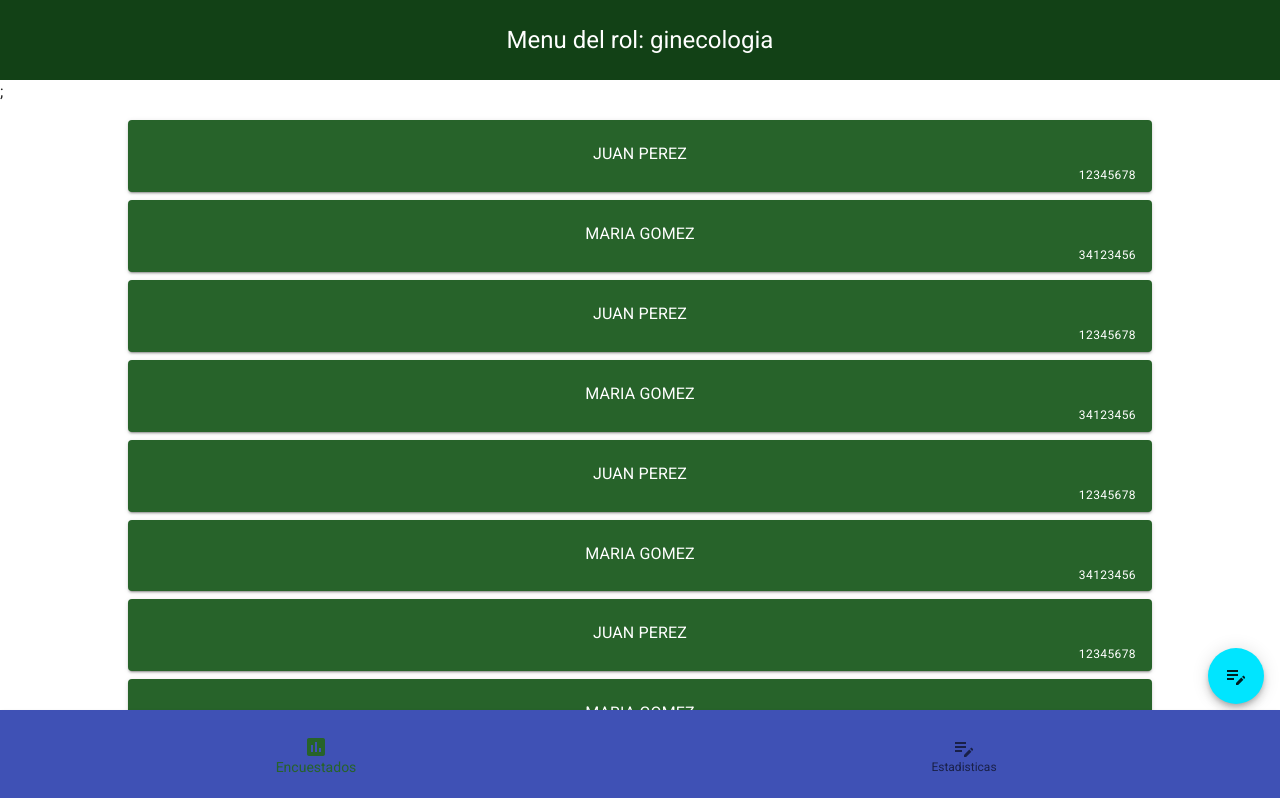
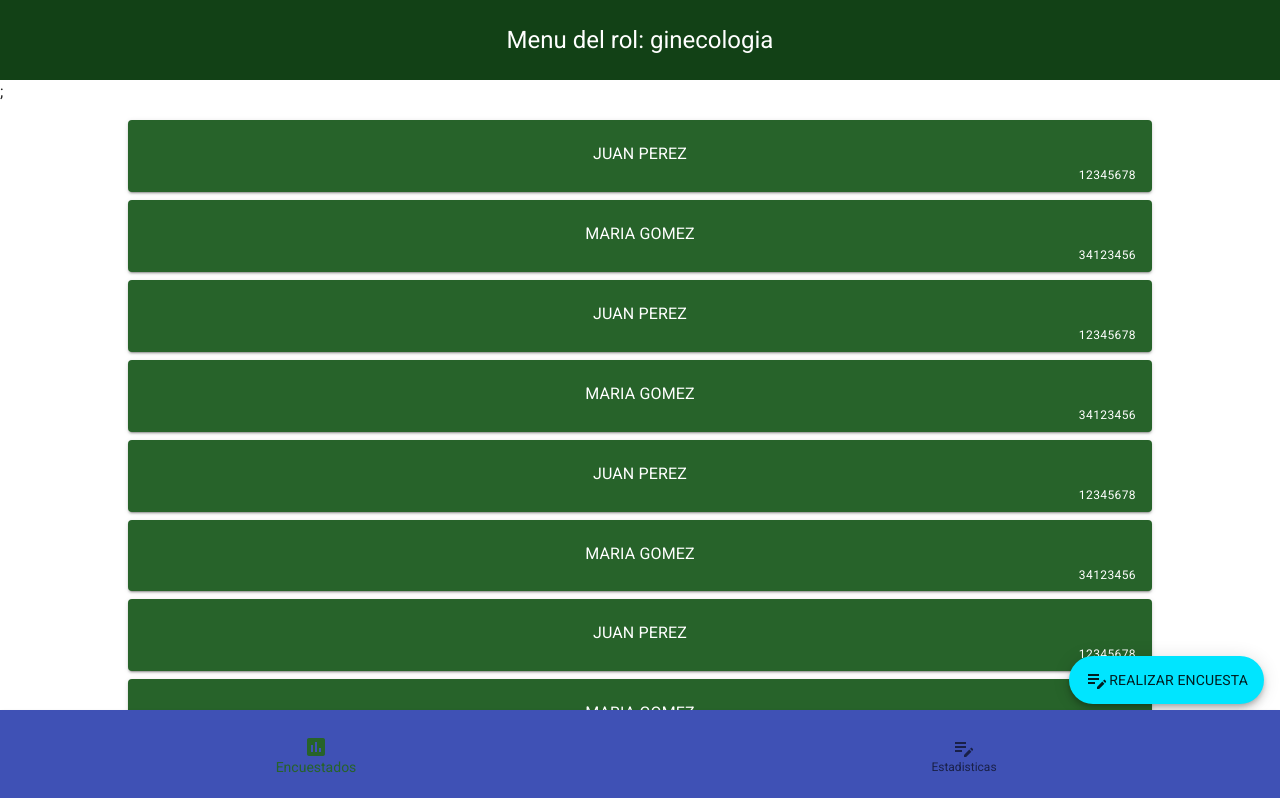
Before and after one commit to wincancode/ProyectoCasaBarandi, a React (Vite) app in the folder App/FrontEnd/: page /jornada-actual/1 in a window 1280 px wide. Shown: the top 798 px of the page. Built offline with nearby package versions, Linux system fonts and the light colour scheme.

Commit message:
se arreglo el boton Sticky

```diff
--- a/App/FrontEnd/src/Paginas/Menues/MenuJornada/MenuRol/MenuRol.tsx
+++ b/App/FrontEnd/src/Paginas/Menues/MenuJornada/MenuRol/MenuRol.tsx
@@ -125,21 +125,34 @@ const Estadisticas: React.FC = () => {
 const MenuRol: React.FC = () => {
   const { idRol } = useParams();
   const [tab, setTab] = useState("Encuestados");
-	const [hacerEncuesta, setHacerEncuesta] = useState(false);
+  const [hacerEncuesta, setHacerEncuesta] = useState(false);
   if (!idRol) return <Typography>Error</Typography>;
 
   return (
     <>
       <Header titulo={"Menu del rol: " + roles[Number(idRol)]} />
 
-      {tab === "Encuestados" ? hacerEncuesta === true? <div></div>  : <EncuestasRealizadas />  : <Estadisticas />}
+      {tab === "Encuestados" ? (
+        hacerEncuesta === true ? (
+          <div></div>
+        ) : (
+          <EncuestasRealizadas />
+        )
+      ) : (
+        <Estadisticas />
+      )}
 
       <BotonSticky
         positionx="right"
         positiony="bottom"
-        Logo={<EditNoteIcon />}
-        text="Crear Encuesta"
-		onClick={() => setHacerEncuesta(true)}
+        Logo={
+          <>
+            <EditNoteIcon />
+            <Typography variant="body2">Realizar Encuesta</Typography>
+          </>
+        }
+        variant="extended"
+        onClick={() => setHacerEncuesta(true)}
       />
       <BarandiBottomNavigation
         icons={[<PollIcon />, <EditNoteIcon />]}
```
Also changed, not shown: App/FrontEnd/src/Componentes/BotonSticky/BotonSticky.tsx (+4 -4 lines).
